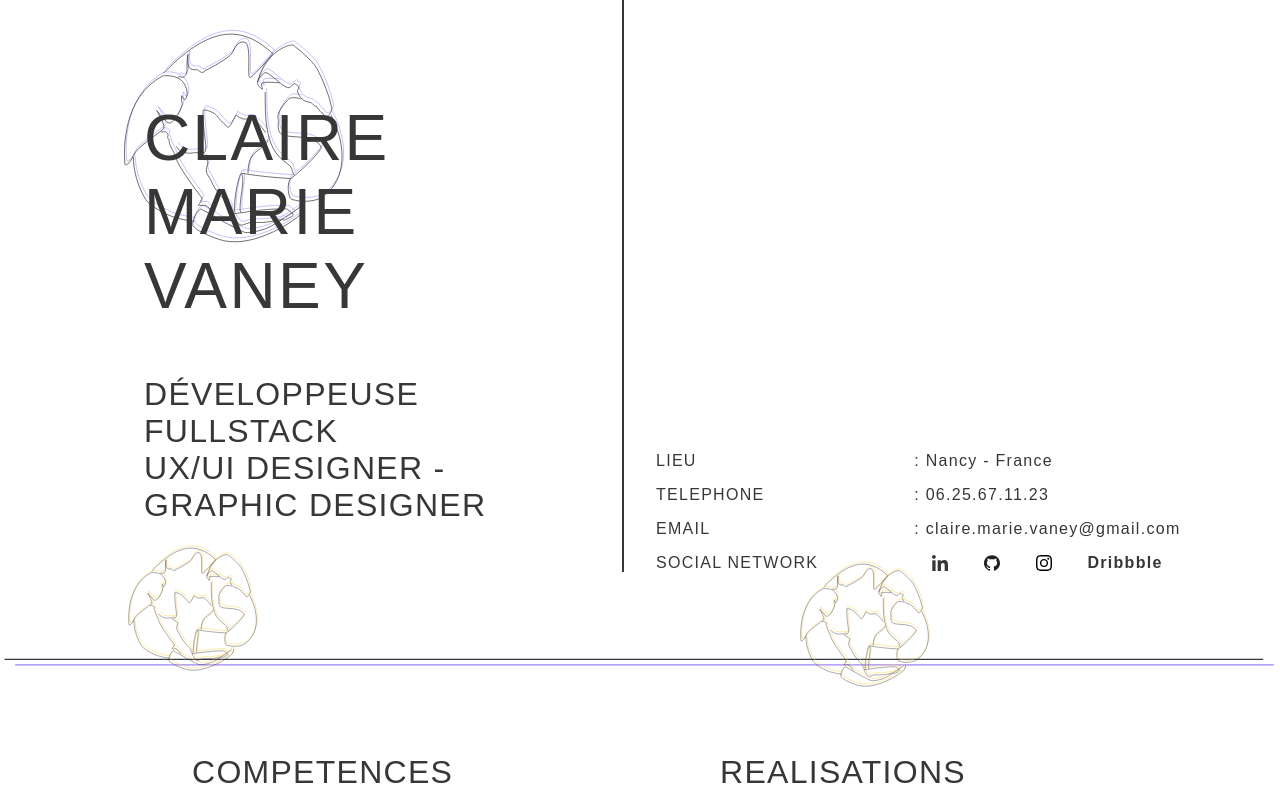
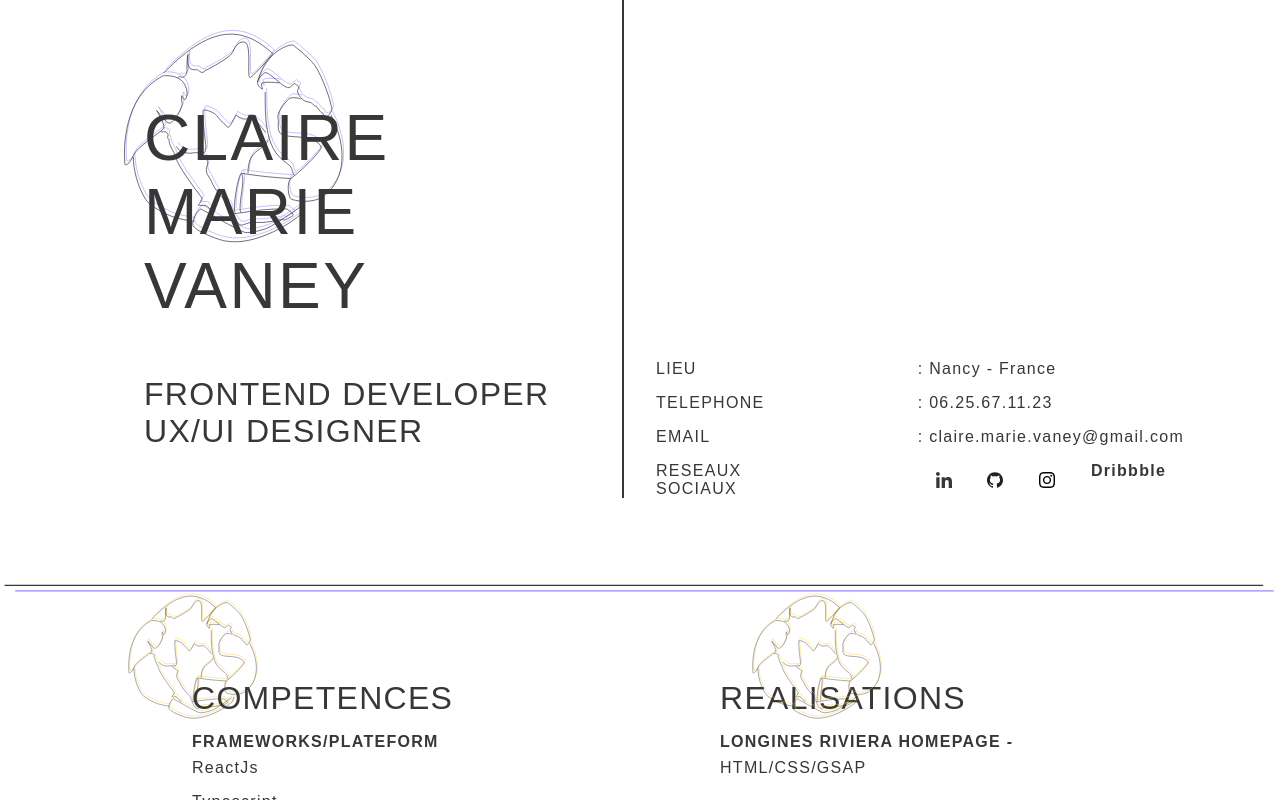
Before and after one commit to ClaireMarieV/CV, a Next.js app: page / in a window 1280 px wide. Built offline with nearby package versions, Linux system fonts and the light colour scheme; a web font is replaced by a local one.

Commit message:
Part of update cv

```diff
--- a/components/Experiences.js
+++ b/components/Experiences.js
@@ -11,21 +11,21 @@ const Experiences = () => (
         <li>
           <span>AVR 2020 - NOW</span>
           <span>
-            Freelance développeuse fullstack - UX/UI et Graphic Designer
+            Freelance fullstack developer - UX/UI designer and Graphic Designer
           </span>
         </li>
         <li>
           <span>SEP 2020 OCT 2020</span>
-          <span>Développeuse front-end / Integratrice : </span>
+          <span>frontend developer / Integrator : </span>
           Psychologue
         </li>
         <li>
           <span>OCT 2019 MAR 2020</span>
-          <span>Développeuse fullstack : </span>Via Mobilis
+          <span>fullstack developer : </span>Via Mobilis
         </li>
         <li>
           <span>MAI 2019 JUIL 2019</span>
-          <span>Développeuse fullstack : </span>Assurandis
+          <span>fullstack developer : </span>Assurandis
         </li>
       </ul>
     </div>
@@ -53,8 +53,8 @@ const Experiences = () => (
       }
       .img {
         position: absolute;
-        top: 79rem;
-        left: 49rem;
+        top: 87rem;
+        left: 7rem;
       }
       .img img {
         max-width: 11rem;
--- a/components/Formations.js
+++ b/components/Formations.js
@@ -1,29 +1,26 @@
 import React from "react";
-import Link from "next/link";
 
 const Experiences = () => (
-  <div>
+  <>
     <div className="img">
       <img src="/svg/pivoineYellow.svg" />
     </div>
-    <div>
     <div className="training">
-        <h2>Formations</h2>
+      <h2>formations</h2>
       <ul>
         <li>
           <span>Octobre 2018 - Juillet 2019</span>
-            <span>Certificat Professionnel Développeur web </span>
+          <span>Professional Certificate web developer </span>
         </li>
         <li>
           <span>Sept 2012 - Jui 2013</span>
-            <span> M.A.N.A.A (Mise à Niveau en Arts Appliqués) </span>
+          <span> M.A.N.A.A (applied arts) </span>
         </li>
         <li>
           <span>Sept 2010 - Jui 2012</span>
           <span>Baccalauréat Professionnel Métiers de la Mode </span>
         </li>
       </ul>
-      </div>
     </div>
 
     <style jsx>{`
@@ -37,14 +34,14 @@ const Experiences = () => (
 
       .img {
         position: absolute;
-        top: 115rem;
-        left: 7rem;
+        top: 87rem;
+        left: 46rem;
       }
       .img img {
         max-width: 11rem;
       }
     `}</style>
-  </div>
+  </>
 );
 
 export default Experiences;
--- a/components/Header.js
+++ b/components/Header.js
@@ -6,8 +6,8 @@ const Header = () => (
       <div className="name">
         <div className="title">
           <h1>Claire Marie Vaney</h1>
-          <h2>Développeuse Fullstack </h2>
-          <h2> UX/UI Designer - Graphic Designer</h2>
+          <h2>Frontend Developer </h2>
+          <h2>UX/UI Designer</h2>
         </div>
         <div className="img">
           <img src="/svg/pivoine.svg" />
@@ -16,11 +16,11 @@ const Header = () => (
       <div className="info">
         <span>Lieu</span>
         <span>: Nancy - France</span>
-        <span>telephone</span>
+        <span>Telephone</span>
         <span>: 06.25.67.11.23</span>
         <span>email</span>
         <span>: claire.marie.vaney@gmail.com</span>
-        <span>social network</span>
+        <span>reseaux sociaux</span>
         <section className="contact">
           <img src="/svg/social/linkedin.svg" />
           <img src="/svg/social/github.svg" />
--- a/components/Projects.js
+++ b/components/Projects.js
@@ -14,7 +14,7 @@ const Projects = () => (
             </li>
             <li>
               <h4>SaaS -</h4>
-              <span>NextJS/ReactJS : ogme.io</span>
+              <span>NextJS/ReactJS : ogme-io.vercel.app</span>
             </li>
             <li>
               <h4>Portfolio -</h4>
@@ -32,10 +32,6 @@ const Projects = () => (
               <h4>générations de blobs -</h4>
               <div>NextJS/ReactJS : organicblob.com</div>
             </li>
-            <li>
-              <h4>Ecommerce -</h4>
-              <div>NextJS/Strapi</div>
-            </li>
           </ul>
         </li>
       </ul>
@@ -50,8 +46,8 @@ const Projects = () => (
       }
       .img {
         position: absolute;
-        left: 49rem;
-        top: 34rem;
+        left: 46rem;
+        top: 36rem;
         z-index: 0;
       }
       .img img {
--- a/components/Resume.js
+++ b/components/Resume.js
@@ -1,13 +1,9 @@
 const Resume = () => (
   <>
-    <div className="img">
-      <img src="/svg/pivoineYellow.svg" />
-    </div>
     <div className="resume">
-      <h2>about me</h2>
+      <h2>about</h2>
       <p>
-        Je m'appelle Claire et je suis développeuse fullstack freelance - ux/ui
-        designer.
+        Je m'appelle Claire et je suis développeuse fullstack - UX/UI designer.
       </p>
       <p>
         J'ai appris au travers de mes formations et expériences une méthodologie
@@ -19,7 +15,7 @@ const Resume = () => (
         connaissance des comportements, émotions et attentes de l’utilisateur
         afin de rendre accessible, agréable et interactif un produit ou service.
         Ces domaines regroupent logique, analyse et créativité; c'est pourquoi
-        j'aime pouvoir travailler sur l'ux/ui design et web développement de
+        j'aime pouvoir travailler sur l'ux/ui design et le développement de
         sites web.
       </p>
     </div>
--- a/components/Skills.js
+++ b/components/Skills.js
@@ -9,20 +9,21 @@ const Skills = () => (
       </section>
       <ul className="card">
         <li>
+          <h4>Frameworks/plateform</h4>
+          <ul>
+            <li>ReactJs</li>
+            <li>Typescript</li>
+            <li>NodeJs</li>
+            <li>Symfony</li>
+          </ul>
+        </li>
+        <li>
           <h4>languages</h4>
           <ul>
             <li>PHP</li>
             <li>MySQL</li>
+            <li>Postgresql</li>
             <li>Javascript</li>
-          </ul>
-        </li>
-
-        <li>
-          <h4>Frameworks</h4>
-          <ul>
-            <li>ReactJs</li>
-            <li>NodeJs</li>
-            <li>Symfony</li>
           </ul>
         </li>
 
@@ -30,12 +31,13 @@ const Skills = () => (
           <h4>Design</h4>
           <ul>
             <li>Wireframing</li>
-            <li>Experience client</li>
-            <li>Optimisation</li>
+            <li>Figma</li>
             <li>Interaction Design</li>
             <li>Interface Design</li>
             <li>User Design</li>
             <li>Adobe Illustrator</li>
+            <li>Optimisation</li>
+            <li>Experience client</li>
           </ul>
         </li>
       </ul>
@@ -59,7 +61,7 @@ const Skills = () => (
       .img {
         position: absolute;
         left: 7rem;
-        top: 33rem;
+        top: 36rem;
         z-index: 0;
       }
       .img img {
--- a/pages/index.js
+++ b/pages/index.js
@@ -15,7 +15,6 @@ const IndexPage = () => (
     <Content>
       <Skills />
       <Projects />
-      <Resume />
       <Experiences />
       <Formations />
     </Content>
```
Also changed, not shown: package.json (+4 -3 lines), 1 other file (tests, documents, lock files or other folders). Lines whose indentation alone changed are shown as unchanged.
